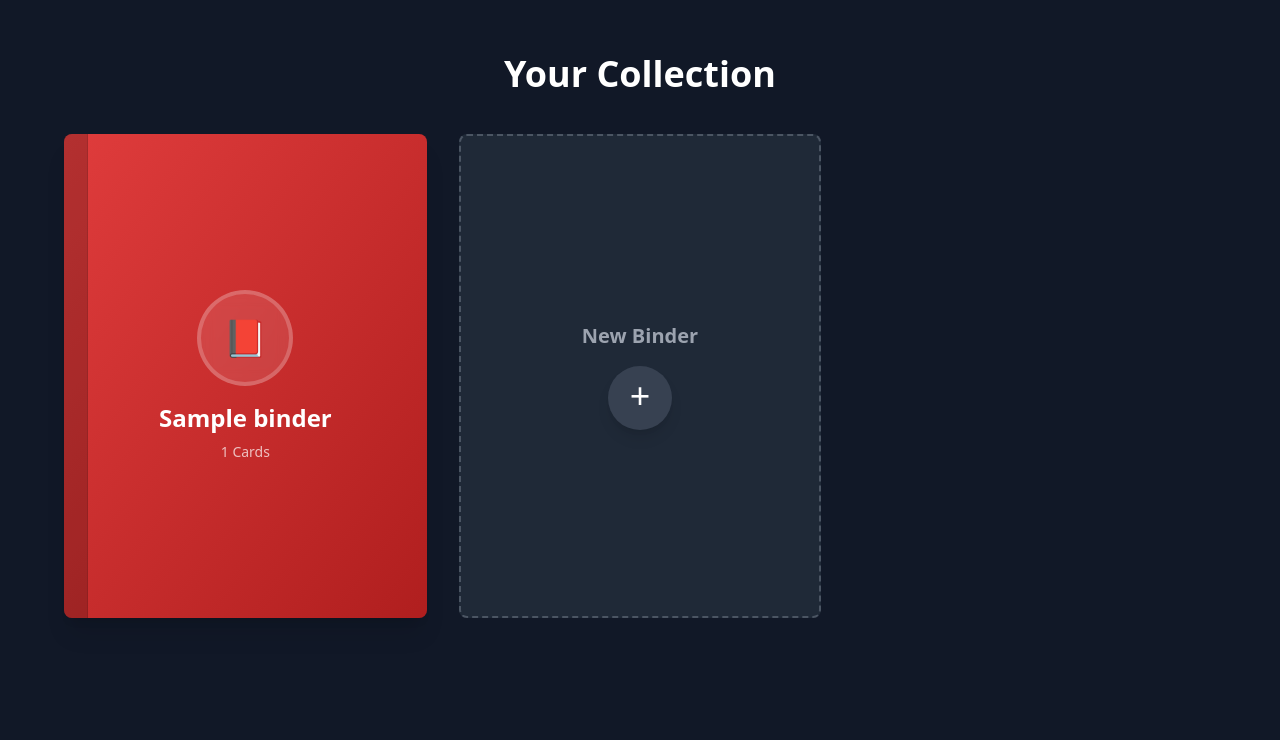
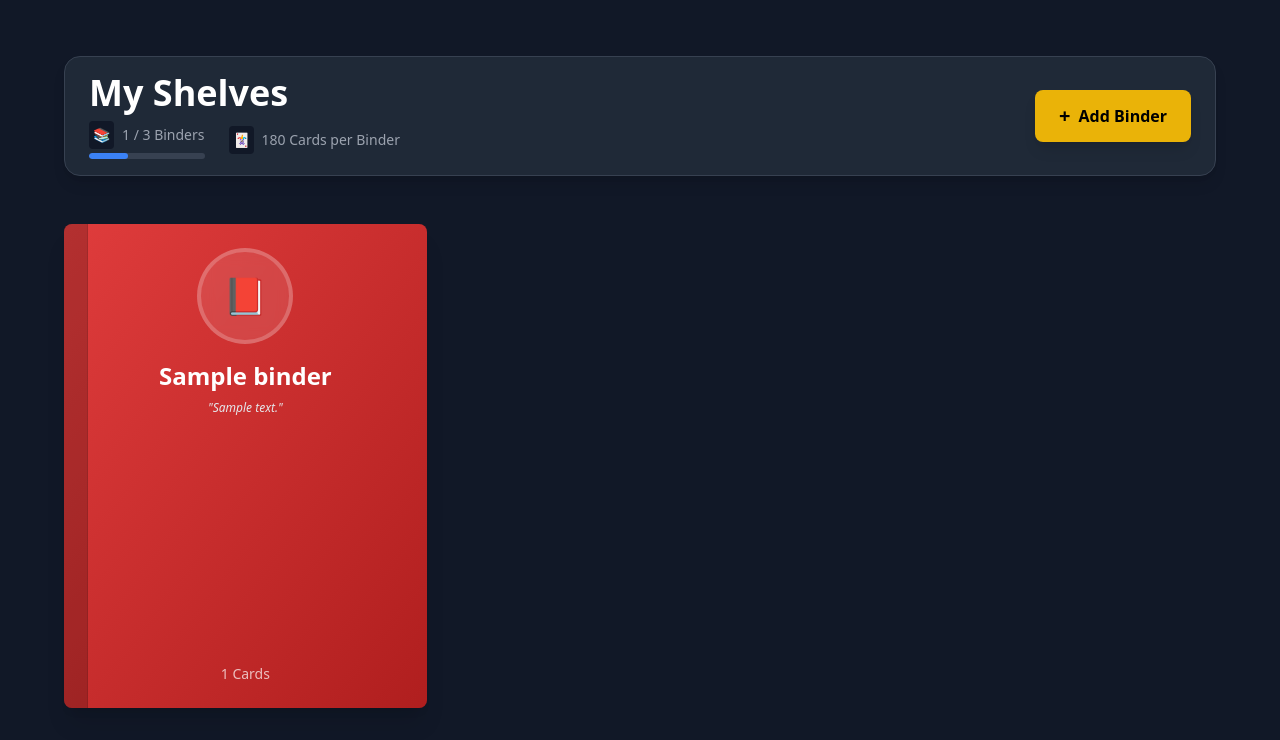
Before and after one commit to RichieVuong/pokInventory, a Django app: page /binders/ in a window 1280 px wide. Shown: the part 65-805 px from the top of the page. Before the commit the page ends 683 px from the top, so only its background shows below. Run offline with Django 5.2, Linux system fonts and the light colour scheme; tables that the repository leaves empty hold one stand-in row (values such as "Sample post"); some libraries are stand-ins or nearby versions.

Commit message:
Enhance binder shelf with stats, progress bar, descriptions, and minimalist modal

```diff
--- a/collection/models.py
+++ b/collection/models.py
@@ -3,6 +3,7 @@ from django.core.exceptions import ValidationError
 
 class Binder(models.Model):
     name = models.CharField(max_length=100)
+    description = models.TextField(blank=True)
     created_at = models.DateTimeField(auto_now_add=True)
 
     def __str__(self):
@@ -19,7 +20,7 @@ class Binder(models.Model):
 class PokemonCard(models.Model):
     binder = models.ForeignKey(Binder, on_delete=models.CASCADE, related_name='cards', null=True, blank=True)
     name = models.CharField(max_length=100)
-    card_id = models.CharField(max_length=50, unique=True)
+    card_id = models.CharField(max_length=50)
     image_url = models.URLField()
     image_url = models.URLField()
     set_name = models.CharField(max_length=100)
--- a/collection/templates/collection/binder_shelf.html
+++ b/collection/templates/collection/binder_shelf.html
@@ -1,7 +1,7 @@
 {% extends 'base.html' %}
 
 {% block content %}
-<div class="min-h-[80vh] flex flex-col items-center justify-center p-8">
+<div class="min-h-[80vh] flex flex-col items-center p-4 pt-10">
 
     {% if not binders %}
     <!-- Empty State: Create First Binder -->
@@ -25,7 +25,42 @@
     {% else %}
     <!-- Bookshelf: List of Binders -->
     <div class="w-full max-w-6xl">
-        <h1 class="text-4xl font-bold mb-10 text-center text-white">Your Collection</h1>
+        <!-- Stats Banner & Header -->
+        <div
+            class="bg-gray-800 rounded-2xl px-6 py-4 mb-12 shadow-lg border border-gray-700 flex justify-between items-center">
+            <div>
+                <h1 class="text-4xl font-bold text-white mb-2">My Shelves</h1>
+                <div class="flex gap-6 text-gray-400 text-sm">
+                    <div class="flex flex-col gap-1">
+                        <div class="flex items-center gap-2">
+                            <span class="bg-gray-900 p-1 rounded">📚</span>
+                            <span>{{ binders|length }} / 3 Binders</span>
+                        </div>
+                        <!-- Progress Bar -->
+                        <div class="w-full h-1.5 bg-gray-700 rounded-full overflow-hidden">
+                            <div class="h-full bg-blue-500 rounded-full transition-all duration-500"
+                                style="width: calc(100% * {{ binders|length }} / 3)"></div>
+                        </div>
+                    </div>
+                    <div class="flex items-center gap-2">
+                        <span class="bg-gray-900 p-1 rounded">🃏</span>
+                        <span>{{ capacity }} Cards per Binder</span>
+                    </div>
+                </div>
+            </div>
+
+            <!-- Add Binder Button (Header) -->
+            {% if binders|length < 3 %} <button onclick="toggleNewBinderModal()"
+                class="bg-yellow-500 hover:bg-yellow-400 text-black font-bold py-3 px-6 rounded-lg shadow-lg hover:shadow-yellow-500/20 transition flex items-center gap-2">
+                <span class="text-xl">+</span> Add Binder
+                </button>
+                {% else %}
+                <button disabled class="bg-gray-700 text-gray-500 font-bold py-3 px-6 rounded-lg cursor-not-allowed"
+                    title="Maximum 3 binders reached">
+                    Max Binders Reached
+                </button>
+                {% endif %}
+        </div>
 
         <div class="grid grid-cols-1 md:grid-cols-2 lg:grid-cols-3 gap-8">
             {% for binder in binders %}
@@ -42,91 +77,94 @@
                     </div>
                     <h3 class="text-2xl font-bold mb-2 group-hover:text-yellow-300 transition">{{ binder.name }}
                     </h3>
-                    <p class="opacity-70 text-sm">{{ binder.cards.count }} Cards</p>
+                    {% if binder.description %}
+                    <p class="text-gray-200 text-xs mb-2 italic line-clamp-2 max-w-[80%]">"{{ binder.description }}"</p>
+                    {% endif %}
+                    <p class="opacity-70 text-sm mt-auto">{{ binder.cards.count }} Cards</p>
                 </div>
             </a>
             {% endfor %}
 
-            <!-- Create New Binder Card -->
-            {% if binders|length < 3 %} <div id="new-binder-card"
-                class="aspect-[3/4] bg-gray-800 rounded-lg border-2 border-dashed border-gray-600 flex flex-col items-center justify-center hover:border-yellow-500 hover:bg-gray-750 transition cursor-pointer p-6 relative group"
-                onclick="toggleNewBinder(this)">
+            <!-- Removed the old "Add Binder" card from grid -->
+        </div>
 
-                <!-- Initial View: Just the Plus -->
-                <div id="initial-view"
-                    class="absolute inset-0 flex flex-col items-center justify-center transition-opacity duration-300">
-                    <h3 class="text-xl font-bold text-gray-400 mb-4 group-hover:text-yellow-400 transition">New Binder
-                    </h3>
-                    <div
-                        class="w-16 h-16 rounded-full bg-gray-700 group-hover:bg-yellow-600 text-white flex items-center justify-center shadow-lg transition-all duration-300 transform group-hover:scale-110">
-                        <span class="text-4xl pb-1">+</span>
+        <!-- Create Binder Modal -->
+        <div id="new-binder-modal"
+            class="fixed inset-0 z-50 flex items-center justify-center bg-black/80 backdrop-blur-sm hidden opacity-0 transition-opacity duration-300"
+            onclick="toggleNewBinderModal()">
+            <div class="relative bg-gray-800 rounded-xl shadow-2xl w-full max-w-md p-6 border border-gray-700 transform scale-95 transition-transform duration-300"
+                id="modal-content" onclick="event.stopPropagation()">
+                <button onclick="toggleNewBinderModal()"
+                    class="absolute top-4 right-4 text-gray-400 hover:text-white z-10">
+                    <svg class="w-6 h-6" fill="none" stroke="currentColor" viewBox="0 0 24 24">
+                        <path stroke-linecap="round" stroke-linejoin="round" stroke-width="2" d="M6 18L18 6M6 6l12 12">
+                        </path>
+                    </svg>
+                </button>
+
+                <form action="{% url 'create_binder' %}" method="POST" class="space-y-4">
+                    {% csrf_token %}
+                    <div>
+                        <input type="text" name="name" id="binder-name-input"
+                            class="w-full bg-transparent border-b-2 border-gray-700 text-white text-3xl font-bold py-2 focus:border-yellow-500 focus:outline-none placeholder-gray-600 appearance-none"
+                            placeholder="Binder Name" required oninput="checkBinderName()" autocomplete="off">
                     </div>
-                </div>
+                    <div>
+                        <textarea name="description" rows="3"
+                            class="w-full bg-transparent border-none text-gray-300 py-2 focus:ring-0 focus:outline-none placeholder-gray-600 resize-none appearance-none"
+                            placeholder="Add description"></textarea>
+                    </div>
 
-                <!-- Form View: Hidden Initially -->
-                <form id="form-view" action="{% url 'create_binder' %}" method="POST"
-                    class="w-full text-center hidden opacity-0 transition-opacity duration-300"
-                    onclick="event.stopPropagation()">
-                    {% csrf_token %}
-                    <h3 class="text-xl font-bold text-gray-200 mb-4">Name Your Binder</h3>
-                    <input type="text" name="name"
-                        class="w-full bg-gray-900 border border-gray-700 text-white rounded-lg py-3 px-4 mb-3 text-base focus:ring-2 focus:ring-yellow-500 focus:outline-none placeholder-gray-500"
-                        placeholder="e.g. Rare Holos..." required autocomplete="off">
-                    <button type="submit"
-                        class="w-full py-2 bg-yellow-600 hover:bg-yellow-500 text-white font-bold rounded-lg shadow-lg transition">
-                        Create
+                    <button type="submit" id="create-binder-btn" disabled
+                        class="w-full py-3 bg-gray-700 text-gray-500 font-bold rounded-lg cursor-not-allowed transition-all duration-300">
+                        Create Binder
                     </button>
-                    <button type="button" onclick="resetNewBinder(event)"
-                        class="mt-2 text-gray-500 hover:text-gray-300 text-sm underline">Cancel</button>
                 </form>
+            </div>
         </div>
 
         <script>
-            function toggleNewBinder(card) {
-                const initialView = card.querySelector('#initial-view');
-                const formView = card.querySelector('#form-view');
-                const input = formView.querySelector('input');
+            function checkBinderName() {
+                const input = document.getElementById('binder-name-input');
+                const btn = document.getElementById('create-binder-btn');
 
-                if (formView.classList.contains('hidden')) {
-                    // Switch to Form
-                    initialView.classList.add('opacity-0', 'pointer-events-none');
-                    setTimeout(() => {
-                        initialView.classList.add('hidden');
-                        formView.classList.remove('hidden');
-                        // Small delay to allow display:block to apply before opacity transition
-                        requestAnimationFrame(() => {
-                            formView.classList.remove('opacity-0');
-                            input.focus();
-                        });
-                    }, 200);
-
-                    // Disable card click while form is active (handled by stopPropagation on form)
-                    card.onclick = null;
+                if (input.value.trim().length > 0) {
+                    btn.disabled = false;
+                    btn.classList.remove('bg-gray-700', 'text-gray-500', 'cursor-not-allowed');
+                    btn.classList.add('bg-yellow-500', 'hover:bg-yellow-400', 'text-black', 'shadow-lg', 'hover:shadow-yellow-500/50');
+                } else {
+                    btn.disabled = true;
+                    btn.classList.add('bg-gray-700', 'text-gray-500', 'cursor-not-allowed');
+                    btn.classList.remove('bg-yellow-500', 'hover:bg-yellow-400', 'text-black', 'shadow-lg', 'hover:shadow-yellow-500/50');
                 }
             }
 
-            function resetNewBinder(event) {
-                event.stopPropagation();
-                const card = document.getElementById('new-binder-card');
-                const initialView = card.querySelector('#initial-view');
-                const formView = card.querySelector('#form-view');
+            function toggleNewBinderModal() {
+                const modal = document.getElementById('new-binder-modal');
+                const content = document.getElementById('modal-content');
+                const input = document.getElementById('binder-name-input');
 
-                formView.classList.add('opacity-0');
-                setTimeout(() => {
-                    formView.classList.add('hidden');
-                    initialView.classList.remove('hidden');
+                if (modal.classList.contains('hidden')) {
+                    // Open
+                    modal.classList.remove('hidden');
                     requestAnimationFrame(() => {
-                        initialView.classList.remove('opacity-0', 'pointer-events-none');
+                        modal.classList.remove('opacity-0');
+                        content.classList.remove('scale-95');
+                        content.classList.add('scale-100');
                     });
-                }, 200);
-
-                // Re-enable toggle
-                setTimeout(() => {
-                    card.onclick = function () { toggleNewBinder(this); };
-                }, 200);
+                    input.focus();
+                    checkBinderName();
+                } else {
+                    // Close
+                    modal.classList.add('opacity-0');
+                    content.classList.remove('scale-100');
+                    content.classList.add('scale-95');
+                    setTimeout(() => {
+                        modal.classList.add('hidden');
+                    }, 300);
+                }
             }
         </script>
-        {% endif %}
     </div>
 </div>
 {% endif %}
--- a/collection/templates/collection/partials/card_slot.html
+++ b/collection/templates/collection/partials/card_slot.html
@@ -30,7 +30,8 @@
     <!-- Empty Slot: "Add Card" on Hover -->
     <div
         class="absolute inset-0 flex items-center justify-center opacity-0 group-hover:opacity-100 transition-opacity duration-200 bg-black/10 backdrop-blur-[2px]">
-        <button hx-get="{% url 'binder' binder.id %}?modal=true" hx-target="body" hx-swap="beforeend"
+        <button hx-get="{% url 'binder' binder.id %}?modal=true&page={{ page }}&position={{ position }}"
+            hx-target="body" hx-swap="beforeend"
             class="bg-yellow-500 hover:bg-yellow-400 text-white font-bold py-2 px-4 rounded-full shadow-lg transform scale-90 group-hover:scale-105 transition-transform flex items-center gap-2 cursor-pointer">
             <span>+</span> Add Card
         </button>
--- a/collection/templates/collection/partials/search_modal.html
+++ b/collection/templates/collection/partials/search_modal.html
@@ -20,9 +20,9 @@
                 <input type="text" name="q" id="search-input"
                     class="w-full bg-gray-900 border border-gray-700 text-white rounded-lg py-4 px-6 pl-12 focus:outline-none focus:ring-2 focus:ring-yellow-500 text-lg placeholder-gray-500"
                     placeholder="Search for a Pokemon (e.g. Charizard, Pikachu)..." hx-get="{% url 'search_cards' %}"
-                    hx-vals='{"binder_id": "{{ binder.id }}"}' hx-trigger="keyup changed delay:500ms, search"
-                    hx-target="#search-results" hx-indicator="#search-loading" autofocus
-                    oninput="localStorage.setItem('lastSearch', this.value)">
+                    hx-vals='{"binder_id": "{{ binder.id }}", "page": "{{ page }}", "position": "{{ position }}"}'
+                    hx-trigger="keyup changed delay:500ms, search" hx-target="#search-results"
+                    hx-indicator="#search-loading" autofocus oninput="localStorage.setItem('lastSearch', this.value)">
                 <script>
                     (function () {
                         var input = document.getElementById('search-input');
--- a/collection/templates/collection/partials/search_results.html
+++ b/collection/templates/collection/partials/search_results.html
@@ -7,6 +7,8 @@
         <input type="hidden" name="card_id" value="{{ card.id }}">
         <input type="hidden" name="image_url" value="{{ card.image_url }}">
         <input type="hidden" name="set_name" value="{{ card.set_name }}">
+        <input type="hidden" name="page" value="{{ page }}">
+        <input type="hidden" name="position" value="{{ position }}">
 
         <button type="submit" class="w-full h-full block text-left">
             <img src="{{ card.image_url }}" alt="{{ card.name }}"
--- a/collection/views.py
+++ b/collection/views.py
@@ -9,8 +9,8 @@ def index(request):
     return render(request, "collection/index.html")
 
 def binder_shelf(request):
-    binders = Binder.objects.order_by('-created_at')
-    return render(request, "collection/binder_shelf.html", {'binders': binders})
+    binders = Binder.objects.order_by('created_at')
+    return render(request, "collection/binder_shelf.html", {'binders': binders, 'capacity': 180})
 
 @require_http_methods(["POST"])
 def create_binder(request):
@@ -18,8 +18,9 @@ def create_binder(request):
         return redirect('binder_shelf')
 
     name = request.POST.get('name')
+    description = request.POST.get('description', '')
     if name:
-        binder = Binder.objects.create(name=name)
+        binder = Binder.objects.create(name=name, description=description)
         # Redirect to the cover of the new binder (Page 1)
         return redirect('binder_page', binder_id=binder.id, page=1)
     return redirect('binder_shelf')
@@ -27,8 +28,12 @@ def create_binder(request):
 def search_cards(request):
     query = request.GET.get('q', '')
     binder_id = request.GET.get('binder_id')
+    page_num = request.GET.get('page', 1)
+    position = request.GET.get('position')
     cards = search_card(query)
-    return render(request, 'collection/partials/search_results.html', {'cards': cards, 'binder_id': binder_id})
+    return render(request, 'collection/partials/search_results.html', {
+        'cards': cards, 'binder_id': binder_id, 'page': page_num, 'position': position
+    })
 
 @require_http_methods(["POST"])
 def add_card(request, binder_id):
@@ -40,11 +45,25 @@ def add_card(request, binder_id):
     image_url = request.POST.get('image_url')
     set_name = request.POST.get('set_name')
 
-    # Find the first available position
-    used_positions = set(PokemonCard.objects.filter(binder=binder).values_list('position', flat=True))
-    position = 1
-    while position in used_positions:
-        position += 1
+    target_page = int(request.POST.get('page', 1))
+    explicit_position = request.POST.get('position')
+
+    if explicit_position and explicit_position != 'None' and explicit_position != '':
+        position = int(explicit_position)
+        # We trust the user wants it here. If there's already a card, they will overlap (acceptable for now)
+        # or we could shift things. For this request, "place directly in the box" implies exact position.
+    else:
+        # Calculate start position for this page
+        if target_page == 1:
+            start_pos = 1
+        else:
+            start_pos = 10 + (target_page - 2) * 18
+
+        # Find the first available position starting from this page
+        used_positions = set(PokemonCard.objects.filter(binder=binder).values_list('position', flat=True))
+        position = start_pos
+        while position in used_positions:
+            position += 1
 
     # Create card and assign to this binder
     PokemonCard.objects.create(
@@ -57,7 +76,8 @@ def add_card(request, binder_id):
     )
 
     # Return to the binder view (or trigger a refresh)
-    # Ideally find which page the new card landed on, but defaulting to last page is okay for MVP
+    # Redirect to the page we just added to (which is likely target_page, unless it overflowed)
+    return redirect('binder_page', binder_id=binder.id, page=target_page)
     # For now, just go to the open binder (Page 1)
     return redirect('binder_page', binder_id=binder.id, page=1)
 
@@ -66,7 +86,13 @@ def binder(request, binder_id, page=1):
 
     # Check if this is a request for the Search Modal
     if request.htmx and request.GET.get('modal') == 'true':
-         return render(request, 'collection/partials/search_modal.html', {'binder': current_binder})
+         page_num = request.GET.get('page', 1)
+         position = request.GET.get('position')
+         return render(request, 'collection/partials/search_modal.html', {
+             'binder': current_binder,
+             'page': page_num,
+             'position': position
+         })
 
     # Fetch Real Cards for this Binder
     all_cards = list(PokemonCard.objects.filter(binder=current_binder))
@@ -127,20 +153,25 @@ def binder(request, binder_id, page=1):
     current_slots = []
     for i in range(slots_needed):
         current_pos = start_pos + i
-        current_slots.append(card_map.get(current_pos))
+        current_slots.append({
+            'card': card_map.get(current_pos),
+            'position': current_pos
+        })
 
     # Calculate Total Pages based on the highest position card
     # This might leave empty pages if there's a huge gap, but it's consistent.
     # Alternatively, count total items and do math?
     # Let's stick to total items logic for now, but really "last page" is determined by max position.
-    max_position_card = PokemonCard.objects.filter(binder=current_binder).order_by('-position').first()
-    max_pos = max_position_card.position if max_position_card else 0
+    # Fixed Binder Capacity Logic
+    # 180 Cards Total
+    # Page 1: 9 Cards
+    # Remaining: 171 Cards -> ceil(171 / 18) = 10 pages
+    # Total Pages: 1 + 10 = 11
 
-    if max_pos <= 9:
-        total_pages = 1
-    else:
-        remaining = max_pos - 9
-        total_pages = 1 + math.ceil(remaining / 18)
+    total_pages = 11
+
+    # Optional: If we want to support multiple binder sizes later, we can add a 'capacity' field to Binder model.
+    # For now, hardcoded to 11 pages (180 cards).
 
     context = {
         'binder': current_binder,
```
Also changed, not shown: collection/templates/collection/binder.html (+6 -6 lines), reproduce_sdk.py (added, +41 -0 lines), reproduce_search.py (added, +21 -0 lines), test_api.py (added, +22 -0 lines), test_tcgdex.py (added, +33 -0 lines), collection/migrations/0004_alter_pokemoncard_card_id.py (added), collection/migrations/0005_binder_description.py (added).
